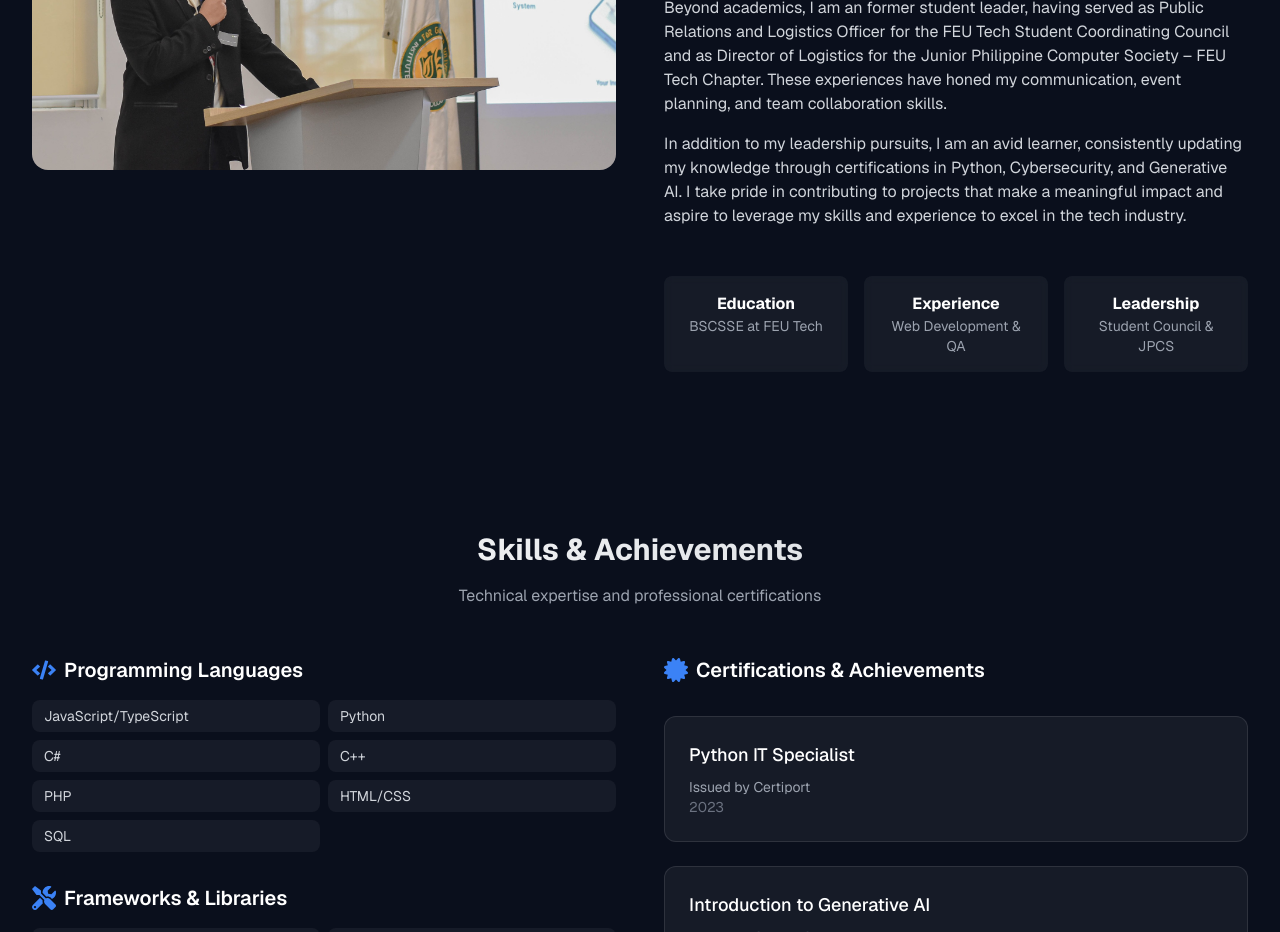
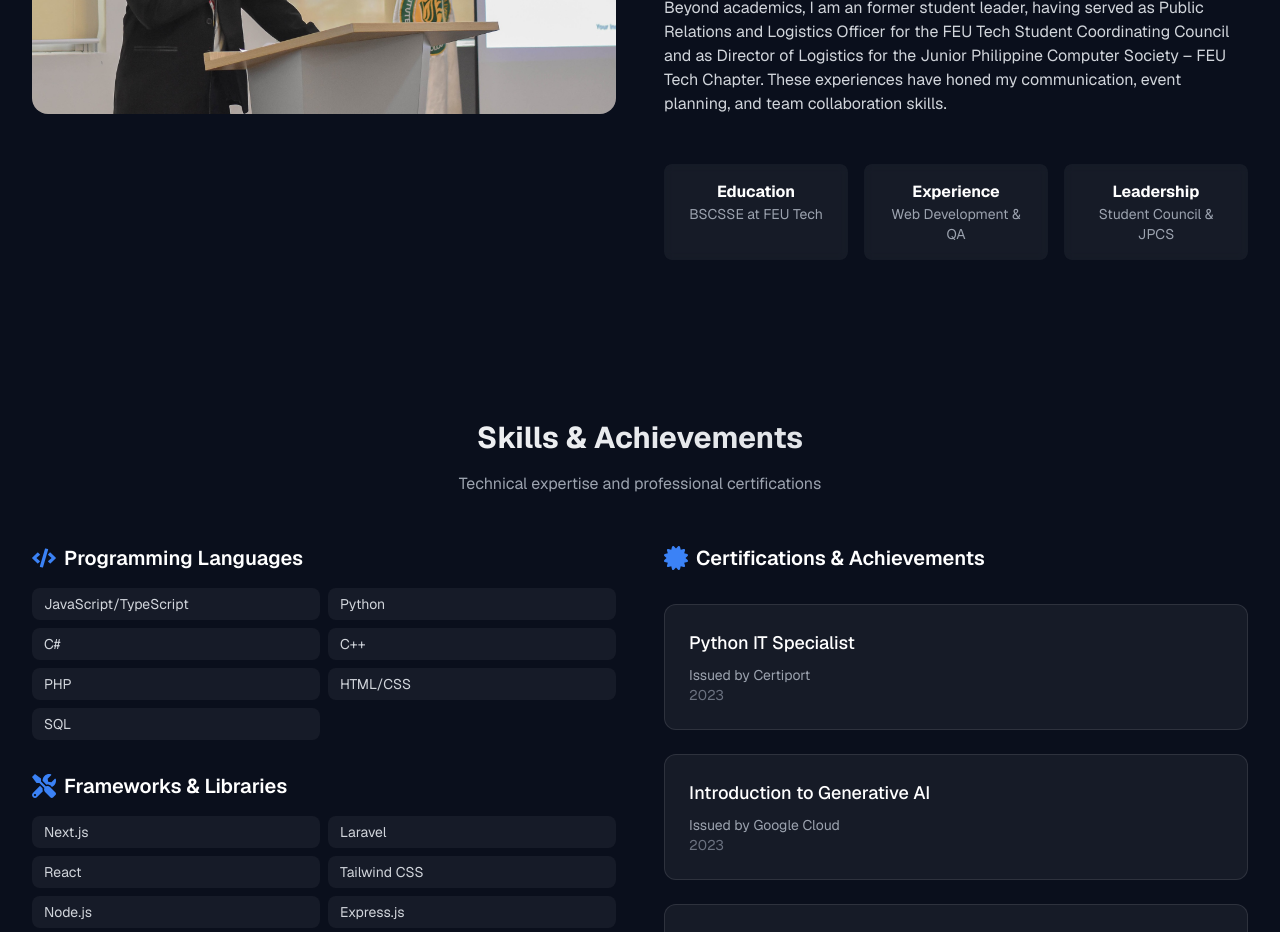
Before and after one commit to CodeDecoder13/Project-Webportfolio, a Next.js app in the folder my-app/: page / in a window 1280 px wide. Shown: the part 2160-3092 px from the top of the page. Built offline with nearby package versions, Linux system fonts and the light colour scheme; no server answers; the database is empty.

Commit message:
remove another paragraph

```diff
--- a/my-app/src/components/About.tsx
+++ b/my-app/src/components/About.tsx
@@ -74,15 +74,7 @@ const About = () => {
                 Beyond academics, I am an former student leader, having served as Public Relations and Logistics Officer for the FEU Tech Student Coordinating Council and as Director of Logistics for the Junior Philippine Computer Society – FEU Tech Chapter. These experiences have honed my communication, event planning, and team collaboration skills.
               </motion.p>
 
-              <motion.p
-                variants={paragraphVariants}
-                initial="hidden"
-                whileInView="visible"
-                viewport={{ once: true }}
-                className="text-gray-300"
-              >
-                In addition to my leadership pursuits, I am an avid learner, consistently updating my knowledge through certifications in Python, Cybersecurity, and Generative AI. I take pride in contributing to projects that make a meaningful impact and aspire to leverage my skills and experience to excel in the tech industry.
-              </motion.p>
+
             </div>
 
             <motion.div
```
